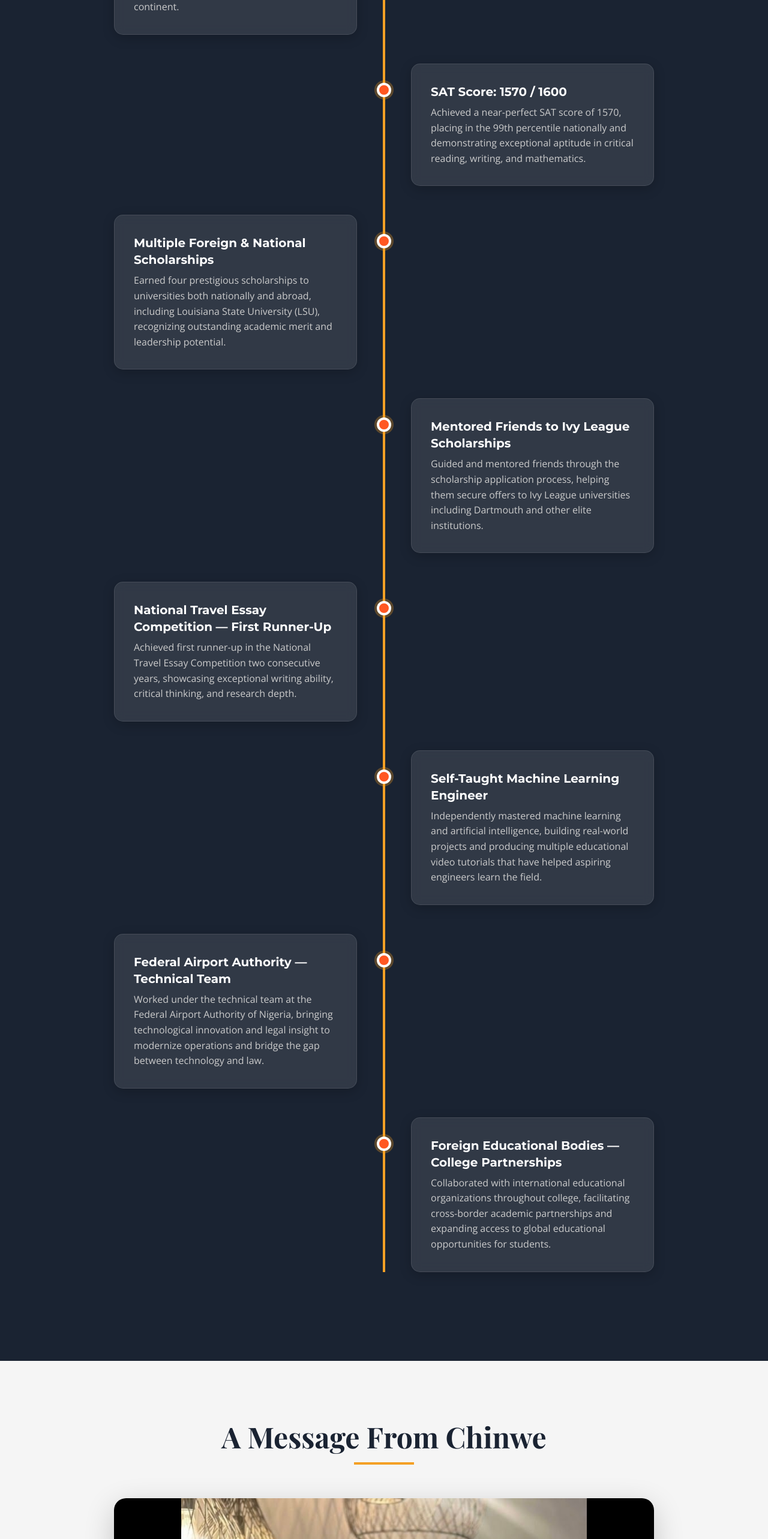
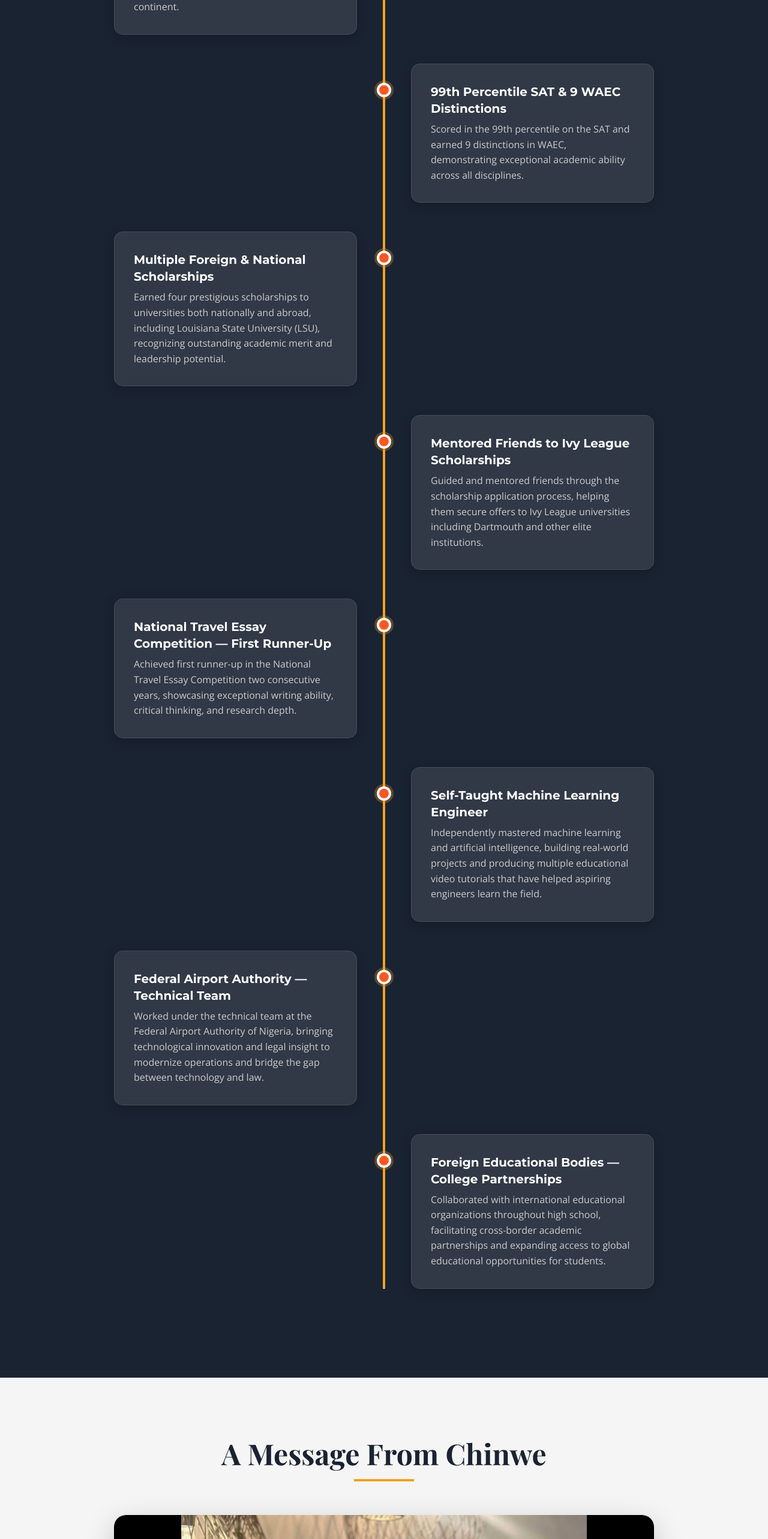
Before and after one commit to Joseph-Banke/chinwe-campaign-website, a React (Vite) app: page / in a window 1280 px wide. Shown: the part 3520-6086 px from the top of the page at 60% size. Built offline with nearby package versions, Linux system fonts and the light colour scheme; grey boxes are pictures that could not be loaded.

Commit message:
Update Timeline and Video components with revised titles and descriptions for clarity and impact, including a more descriptive SAT achievement and a simplified caption in the Video section.

```diff
--- a/src/components/Timeline.jsx
+++ b/src/components/Timeline.jsx
@@ -5,9 +5,9 @@ const events = [
       'Authored and published research under the African Clean Up Initiative, contributing original findings on environmental policy and sustainable development across the continent.',
   },
   {
-    title: 'SAT Score: 1570 / 1600',
+    title: '99th Percentile SAT & 9 WAEC Distinctions',
     description:
-      'Achieved a near-perfect SAT score of 1570, placing in the 99th percentile nationally and demonstrating exceptional aptitude in critical reading, writing, and mathematics.',
+      'Scored in the 99th percentile on the SAT and earned 9 distinctions in WAEC, demonstrating exceptional academic ability across all disciplines.',
   },
   {
     title: 'Multiple Foreign & National Scholarships',
@@ -37,7 +37,7 @@ const events = [
   {
     title: 'Foreign Educational Bodies — College Partnerships',
     description:
-      'Collaborated with international educational organizations throughout college, facilitating cross-border academic partnerships and expanding access to global educational opportunities for students.',
+      'Collaborated with international educational organizations throughout high school, facilitating cross-border academic partnerships and expanding access to global educational opportunities for students.',
   },
 ]
 
--- a/src/components/Video.jsx
+++ b/src/components/Video.jsx
@@ -30,7 +30,7 @@ export default function Video() {
 
         {/* Caption */}
         <p className="font-body text-base sm:text-lg italic text-muted text-center mt-6 sm:mt-8 max-w-[700px] mx-auto px-2">
-          &ldquo;Watch Chinwe explain her vision for transforming research culture at LAWSAN&rdquo;
+          A message from Chinwe
         </p>
       </div>
     </section>
```
